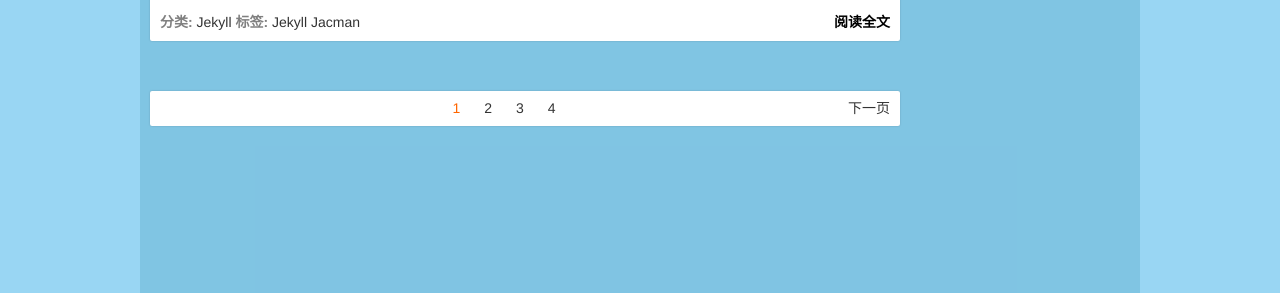
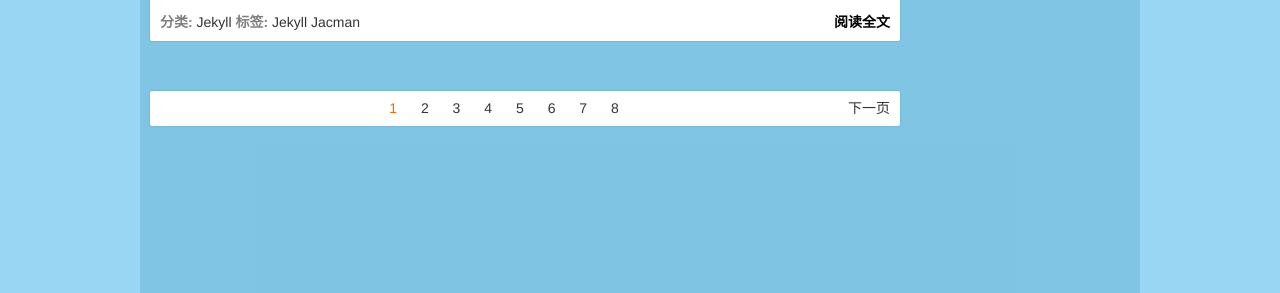
Before and after one commit to bnuephjx/bnuephjx.github.io, a Jekyll site: the page built from index.html, in a window 1280 px wide. Shown: the part 363-656 px from the top of the page. Built offline with Jekyll 4.4.1, drawn with Linux system fonts in a browser that asks for light colours; the list of posts is cut into pages by our own code.

Commit message:
no message

```diff
--- a/_includes/_views/home.html
+++ b/_includes/_views/home.html
@@ -18,7 +18,7 @@
             {% endif %}
 
             <!-- 页码 -->
-            {% for page in (1..paginator.total_pages) limit:4 %}
+            {% for page in (1..paginator.total_pages) %}
                 {% if paginator.page == page %}
                     <span class="pageNum current">{{ page }}</span>
                 {% elsif page == 1 %}
```
